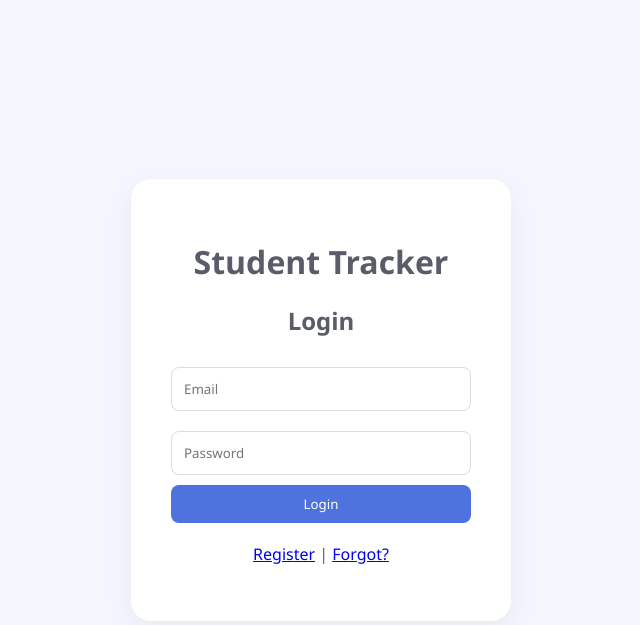
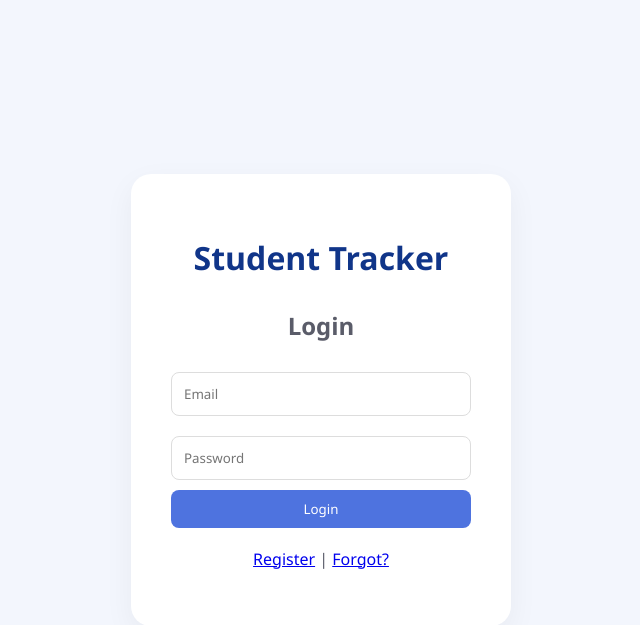
Before and after one commit to Praewa-Japan1350/WEB, a Flask app: page /login in a window 1280 px wide. Shown: the top 625 px of the page, without its empty margins (319-959 px from the left). Run offline with Flask 3, Linux system fonts and the light colour scheme.

Commit message:
style: update Student Tracker logo color to #103589

```diff
--- a/static/style.css
+++ b/static/style.css
@@ -27,6 +27,7 @@ th, td { text-align: left; padding: 15px; border-bottom: 1px solid #edf2f7; }
 .doing { background: #ffe8cc; color: #d9480f; }
 .completed { background: #d3f9d8; color: #2b8a3e; }
 .btn-primary { background: var(--blue); color: white; border: none; padding: 10px 25px; border-radius: 8px; cursor: pointer; }
+h1 {font-size: 32px; font-weight: bold; color:#103589; margin-bottom: 30px;}
 
 /* Auth */
 .auth-page { height: 100vh; width: 100%; display: flex; justify-content: center; align-items: center; }
```
